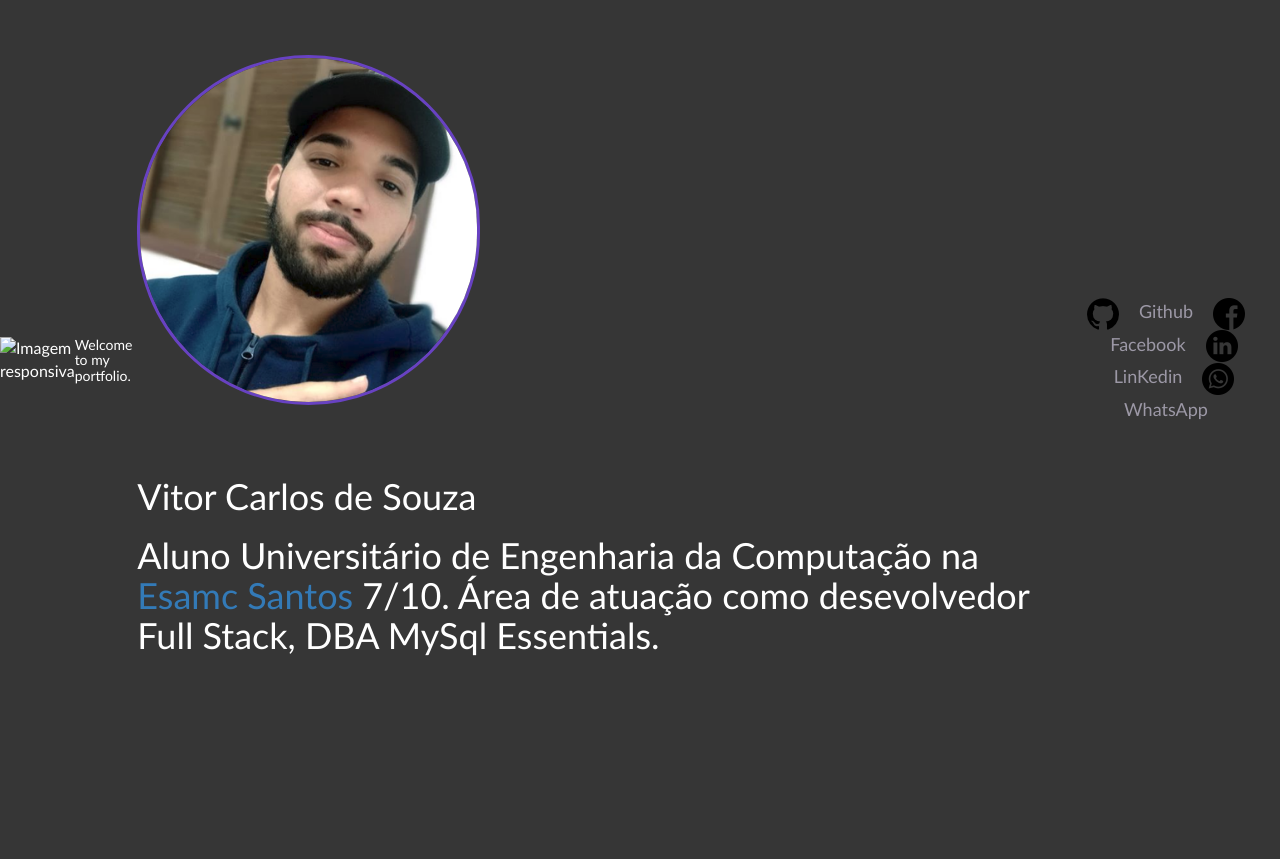
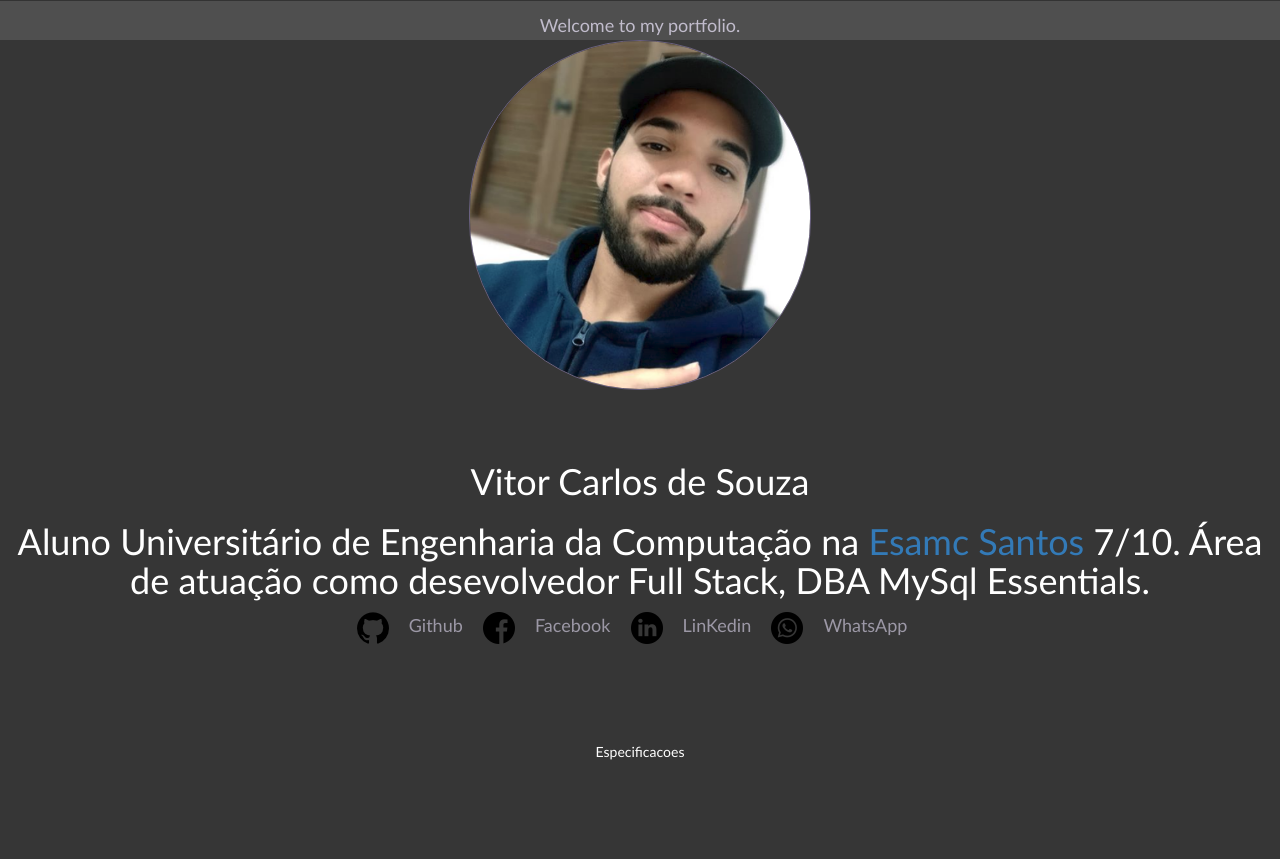
Before and after one commit to vitor-carlos/vitorcrl.github.io, a plain HTML site: page index.html in a window 1280 px wide. Before the commit the page ends 800 px from the top, so only its background shows below. Drawn offline with nearby package versions, Linux system fonts and the light colour scheme; files that its build step writes are made by us from their sources; files whose address does not match are found by name.

Commit message:
Alterando css 1.2

```diff
--- a/css/main.css
+++ b/css/main.css
@@ -20,6 +20,7 @@
   --color-small-info: #c1bccc;
   --color-teste: #9932cc;
   --color-fundo: #363636;
+  --color-title: #4f4f4f;
   font-size: 60%; /* controle das medidas rem */
 }
 * {
@@ -48,10 +49,6 @@ textarea {
   font-size: 1.6rem;
   color: var(--color-small-info);
 }
-#container {
-  width: 100vw;
-  max-width: 700px;
-}
 /*modificacao de tamanho para proporcao */
 @media (min-width: 600px) {
   :root {
--- a/css/style.css
+++ b/css/style.css
@@ -8,15 +8,31 @@ html {
   border: 0;
 }
 body {
+  text-align: center;
   background: var(--color-fundo);
   font-family: "Optima", sans-serif;
+  font-style: normal;
+  font-weight: normal;
   color: white;
+  display: grid;
 }
 header {
-  padding: 32px;
-  border-bottom: 1px solid #333333;
-  background: rgba(0, 0, 0, 1);
+  margin: 0;
+  height: 5vh;
+  padding: 10px;
+  border-top: 1px solid #333333;
+  background: var(--color-title);
+  position: relative;
 }
+.title h5 {
+  color: var(--color-small-info);
+  font-size: 18px;
+  line-height: 28px;
+  margin: 0 16px;
+  padding-bottom: 3px;
+  text-decoration: ;
+}
+
 .links {
   text-align: center;
 }
@@ -41,7 +57,10 @@ header {
 .wrapper img {
   height: 35rem;
   border-radius: 28000px;
-  border: 3px solid var(--color-primary-darker);
+  border: 1px solid var(--color-text-base);
   margin-bottom: 52px;
-  border-;
 }
+
+.espec h5 {
+  margin: 100px 15px;
+}
--- a/index.html
+++ b/index.html
@@ -6,21 +6,19 @@
     <meta name="theme-color" content="#8257e5" />
     <!-- Bootstrap CSS -->
     <link
+      rel="shortcut icon"
+      href="/Create-Portfolio/images/logo/github.png"
+      type="image/png"
+    />
+
+    <link
       rel="stylesheet"
       href="https://stackpath.bootstrapcdn.com/bootstrap/3.4.1/css/bootstrap.min.css"
       integrity="sha384-HSMxcRTRxnN+Bdg0JdbxYKrThecOKuH5zCYotlSAcp1+c8xmyTe9GYg1l9a69psu"
       crossorigin="anonymous"
     />
-    <!------- barra de cima------>
-
-    <img src="..." class="img-fluid" alt="Imagem responsiva" />
 
     <title>Vitor Carlos</title>
-    <link
-      rel="shortcut icon"
-      href="/Create-Portfolio/images/logo/github.png"
-      type="image/png"
-    />
   </head>
   <link rel="stylesheet" href="/Create-Portfolio/css/main.css" />
   <link rel="stylesheet" href="/Create-Portfolio/css/style.css" />
@@ -28,12 +26,13 @@
     href="https://fonts.googleapis.com/css2?family=Archivo:wght@400;700&amp;family=Poppins:wght@400;600&amp;display=swap"
     rel="stylesheet"
   />
-
+  <!------- barra de cima------>
   <body>
-    <div id="titulo">
-      <h5>Welcome to my portfolio.</h5>
-    </div>
-
+    <header>
+      <div id="titulo" class="title">
+        <h5>Welcome to my portfolio.</h5>
+      </div>
+    </header>
     <div id="Wrapper" class="wrapper">
       <img
         src="./images/minha.png"
@@ -72,5 +71,9 @@
         >WhatsApp</a
       >
     </div>
+
+    <div id="espec" class="espec">
+      <h5>Especificacoes</h5>
+    </div>
   </body>
 </html>
```
